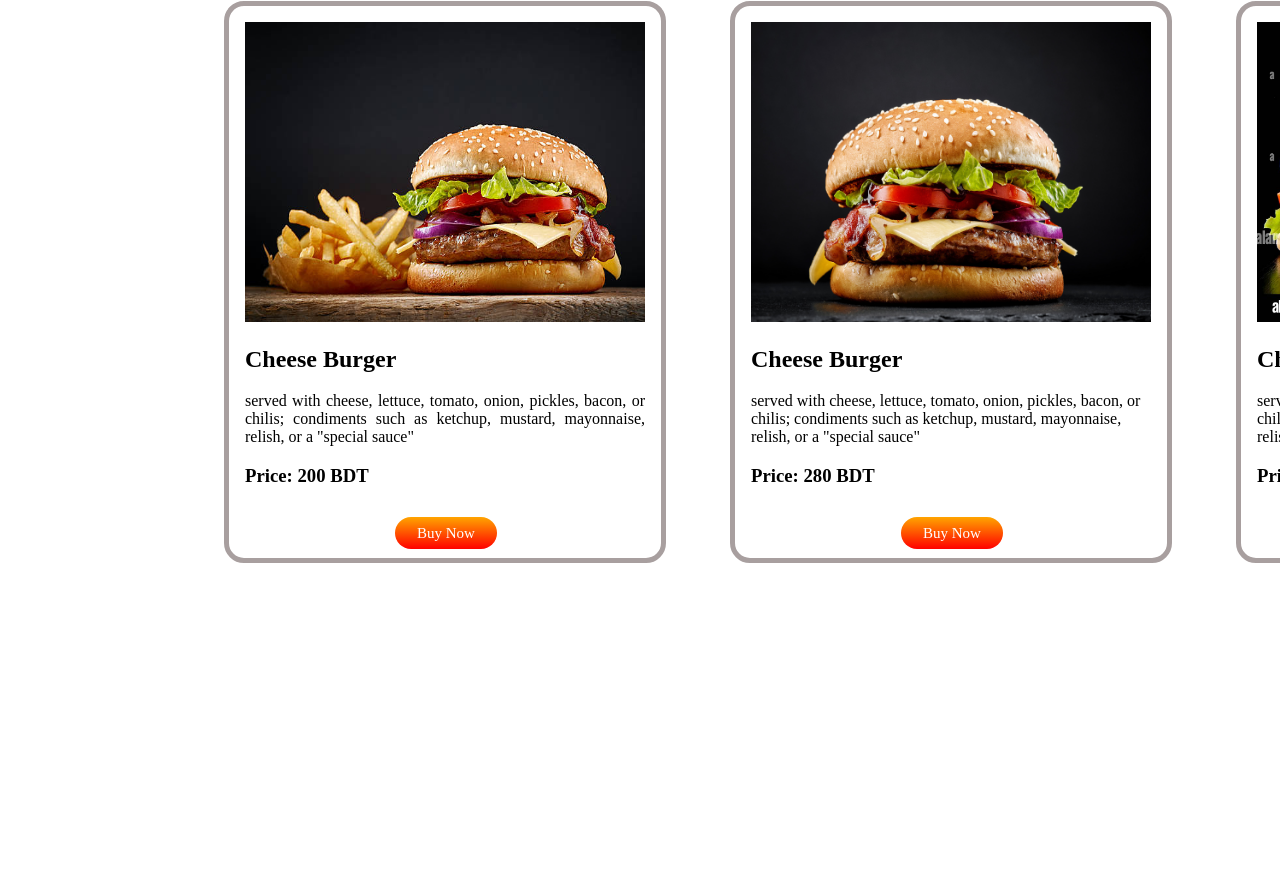
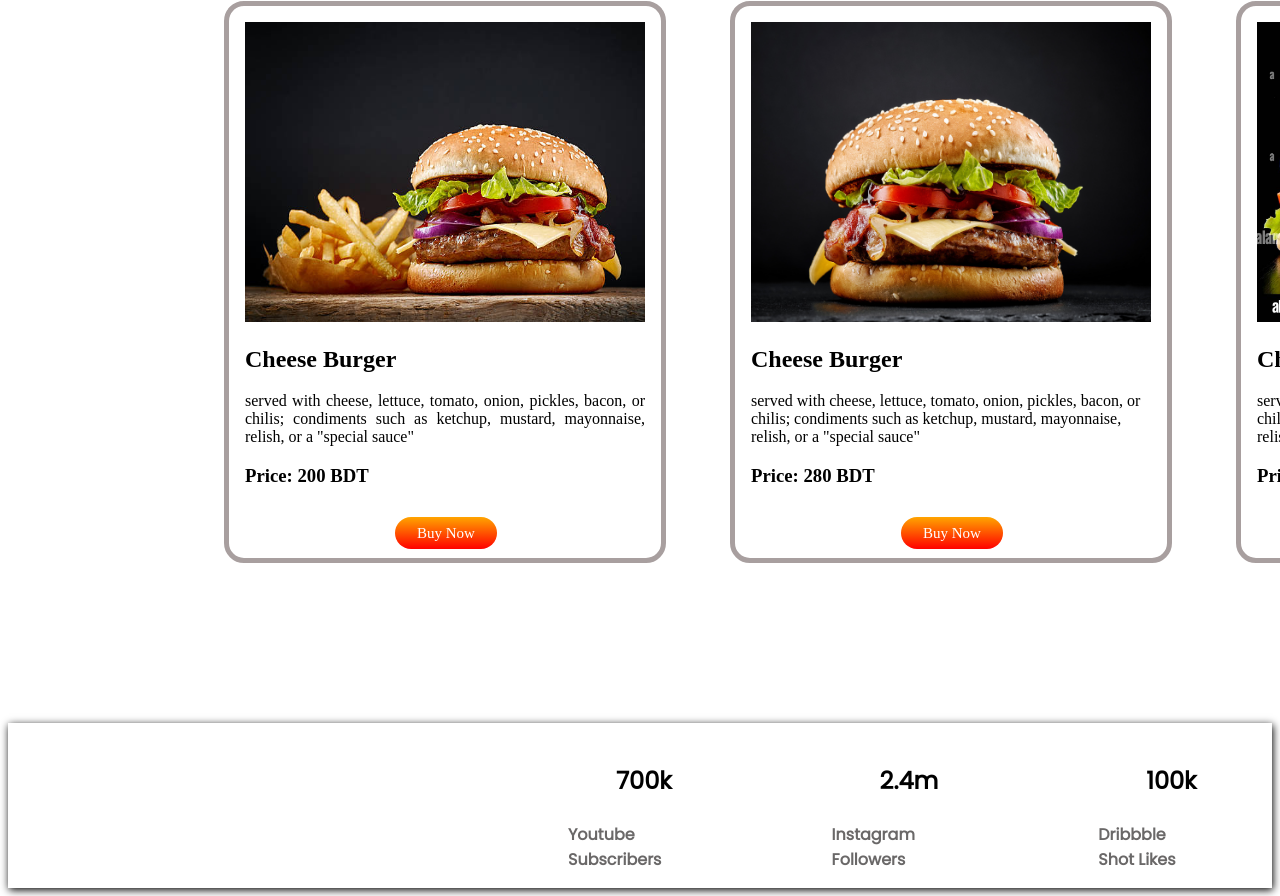
Before and after one commit to dihanalabdulla/FoodHunt, a plain HTML site: page index.html in a window 1280 px wide. Shown: the part 1262-2158 px from the top of the page. Before the commit the page ends 1985 px from the top, so only its background shows below. Drawn offline with Linux system fonts and the light colour scheme.

Commit message:
social media details add

```diff
--- a/index.html
+++ b/index.html
@@ -62,7 +62,7 @@
     <br>
     <br>
     <br> <br>
-
+    <div class="recipies-div">
         <h2 class="head-two">
             My Recipies
         </h2>
@@ -72,6 +72,7 @@
             anytime.There are thousands of recipie.You will find whatever you want.Just choice from below! And order us
             anytime.
         </p>
+    </div>
 
     <section class="flex-burger">
         <div id="burgerk" class="cheese-burger-one">
@@ -123,6 +124,29 @@
             <a class="buynow-button" href="https://www.foodpanda.com.bd/restaurant/s9lq/chillox-chittagong">Buy Now</a>
         </div>
     </section>
+
+    <section class="social-m-details">
+        <div class="social-media">
+            <p class="dribbble">700k</p>
+            <p class="dribbble-p">
+                Youtube Subscribers
+            </p>
+        </div>
+        <div class="social-media">
+            <p class="dribbble">
+                2.4m
+            </p>
+            <p class="dribbble-p">
+                Instagram Followers
+            </p>
+        </div>
+        <div class="social-media">
+            <p class="dribbble">100k</p>
+            <p class="dribbble-p">
+                Dribbble Shot Likes
+            </p>
+        </div>
+    </section>
 </body>
 
 </html>
--- a/style.css
+++ b/style.css
@@ -34,6 +34,7 @@ span{
 
 .second-floor{
     display: flex;
+    width: 100%;
   background-image: url(images/shapes/Frame\ 56.jpg);
     background-repeat: no-repeat;
 }
@@ -55,6 +56,9 @@ padding-left: 25em;
 .head-two{
     color: rgb(129, 124, 124);
     text-align: center;
+}
+.recipies-div{
+    width: 100%;
 }
 .recipies{
     color: rgb(176, 172, 172);
@@ -112,3 +116,29 @@ padding-left: 25em;
     padding: 8px 22px;
     border-radius: 35px;
 }
+.dribbble{
+    padding-left: 2em;
+    font-family: 'Poppins', sans-serif;
+    font-weight: 800;
+    font-size: 24px;
+}
+.dribbble-p{
+
+    font-family: 'Poppins', sans-serif;
+    font-weight: 800;
+    font-size: 16px;
+    color: rgb(106, 104, 104);
+}
+.social-m-details{
+    display: flex;
+    padding-left: 30em;
+    box-shadow: 1px 2px 8px;
+
+
+}
+.social-media{
+    margin-left: 5em;
+    margin-right: 5em;
+    padding-top: 1em;
+    padding-right: qem;
+}
```
Lines whose indentation alone changed are shown as unchanged.
